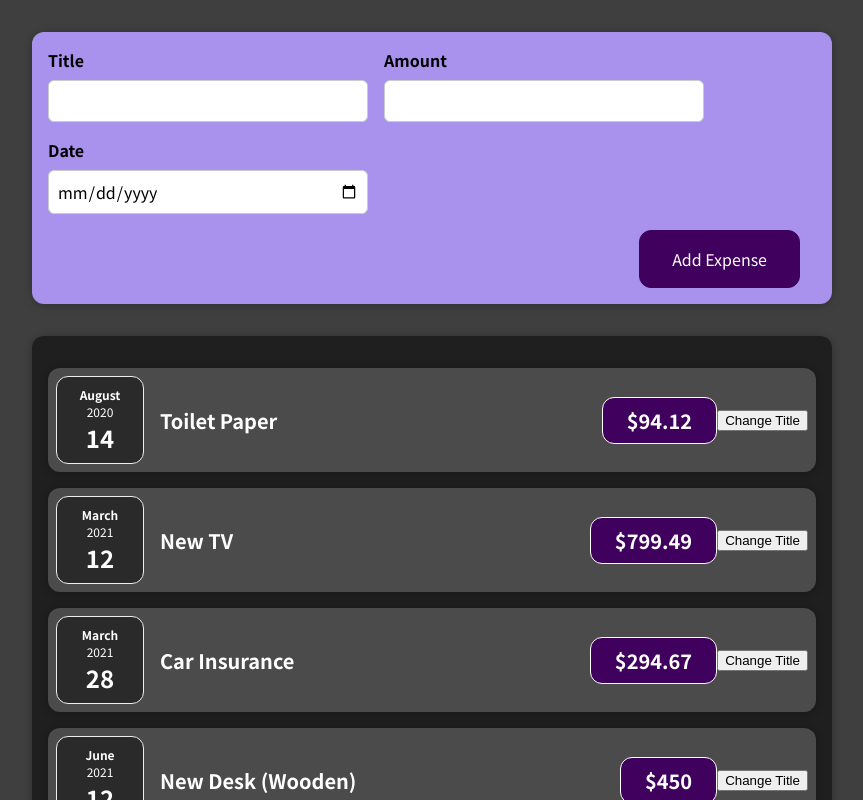
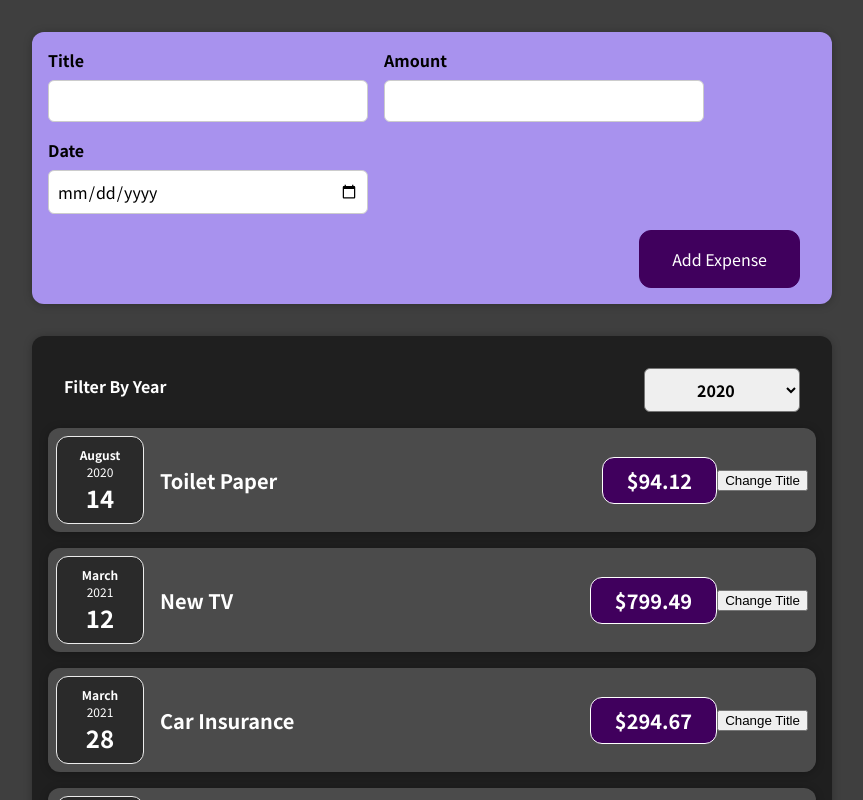
Before and after one commit to YeshwanthKare/react-complete-guide, a React (Create React App) app: page / in a window 1280 px wide. Shown: the top 800 px of the page, without its empty margins (208-1071 px from the left). Built offline with nearby package versions, Linux system fonts and the light colour scheme.

Commit message:
ADD: added year change state dynamically

```diff
--- a/src/App.js
+++ b/src/App.js
@@ -25,9 +25,13 @@
     },
   ];
 
+  const onSaveExpenseHandler = (expense) => {
+    console.log(expense);
+  };
+
   return (
     <div className="App">
-      <NewExpense />
+      <NewExpense onSaveDataExpense={onSaveExpenseHandler} />
       <Expenses expenses={expenses} />
     </div>
   );
--- a/src/components/Expenses/Expenses.js
+++ b/src/components/Expenses/Expenses.js
@@ -1,11 +1,23 @@
-import React from "react";
+import React, { useState } from "react";
 import Card from "../UI/Card";
 import ExpenseItem from "./ExpenseItem";
+import ExpensesFilter from "./ExpensesFilter";
 import "./Expenses.css";
 
 const Expenses = (props) => {
+  const [selectedYear, setSelectedYear] = useState("2020");
+
+  const pickedYearHandler = (yearPicked) => {
+    setSelectedYear(yearPicked);
+  };
+
   return (
+    <div>
       <Card className="expenses">
+        <ExpensesFilter
+          selected={selectedYear}
+          yearPicked={pickedYearHandler}
+        />
         {props.expenses.map((expense, index) => (
           <ExpenseItem
             key={index}
@@ -15,6 +27,7 @@
           ></ExpenseItem>
         ))}
       </Card>
+    </div>
   );
 };
 
--- /dev/null
+++ b/src/components/Expenses/ExpensesFilter.css
@@ -0,0 +1,24 @@
+.expenses-filter {
+  color: white;
+  padding: 0 1rem;
+}
+
+.expenses-filter__control {
+  display: flex;
+  width: 100%;
+  align-items: center;
+  justify-content: space-between;
+  margin: 1rem 0;
+}
+
+.expenses-filter label {
+  font-weight: bold;
+  margin-bottom: 0.5rem;
+}
+
+.expenses-filter select {
+  font: inherit;
+  padding: 0.5rem 3rem;
+  font-weight: bold;
+  border-radius: 6px;
+}
--- /dev/null
+++ b/src/components/Expenses/ExpensesFilter.js
@@ -0,0 +1,27 @@
+import React from "react";
+import "./ExpensesFilter.css";
+
+const ExpensesFilter = (props) => {
+  const onChangeEventHandler = (e) => {
+    props.yearPicked(e.target.value);
+  };
+
+  return (
+    <div className="expenses-filter">
+      <div className="expenses-filter__control">
+        <label>Filter By Year</label>
+
+        <select value={props.selected} onChange={onChangeEventHandler}>
+          <option value="2022">2022</option>
+          <option value="2021">2021</option>
+          <option value="2020">2020</option>
+          <option value="2019">2019</option>
+        </select>
+      </div>
+
+      <div></div>
+    </div>
+  );
+};
+
+export default ExpensesFilter;
--- a/src/components/NewExpense/ExpenseForm.js
+++ b/src/components/NewExpense/ExpenseForm.js
@@ -1,7 +1,7 @@
 import React, { useState } from "react";
 import "./ExpenseForm.css";
 
-const ExpenseForm = () => {
+const ExpenseForm = (props) => {
   const [enteredTitle, setEnteredTitle] = useState("");
   const [enteredAmount, setEnteredAmount] = useState("");
   const [enteredDate, setEnteredDate] = useState("");
@@ -35,7 +35,8 @@
       amount: enteredAmount,
     };
 
-    console.log(expenseData);
+    // console.log(expenseData);
+    props.onSaveExpenseData(expenseData);
     setEnteredAmount("");
     setEnteredDate("");
     setEnteredTitle("");
--- a/src/components/NewExpense/NewExpense.js
+++ b/src/components/NewExpense/NewExpense.js
@@ -2,10 +2,20 @@
 import ExpenseForm from "./ExpenseForm";
 import "./NewExpense.css";
 
-const NewExpense = () => {
+const NewExpense = (props) => {
+  const saveExpenseDataHandler = (enteredExpense) => {
+    const expenseData = {
+      ...enteredExpense,
+      id: Math.random().toString(),
+    };
+
+    // console.log(expenseData);
+    props.onSaveDataExpense(expenseData);
+  };
+
   return (
     <div className="new-expense">
-      <ExpenseForm />
+      <ExpenseForm onSaveExpenseData={saveExpenseDataHandler} />
     </div>
   );
 };
```
Lines whose indentation alone changed are shown as unchanged.
